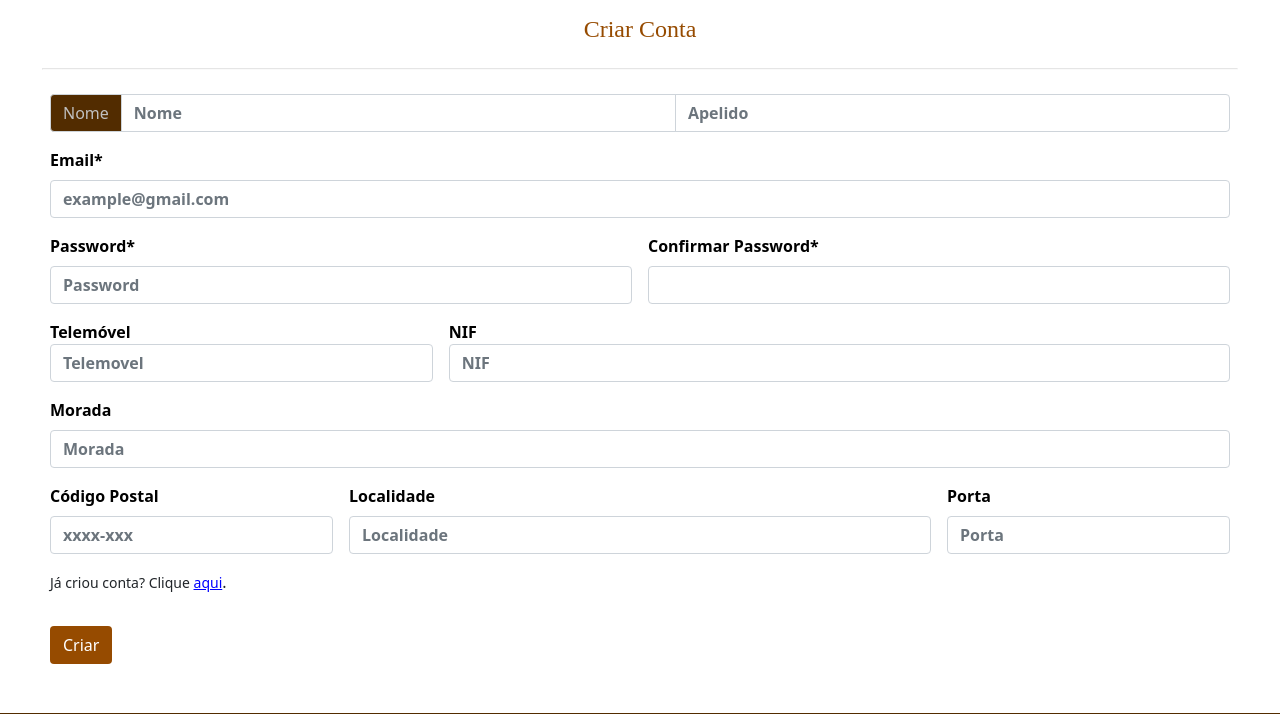
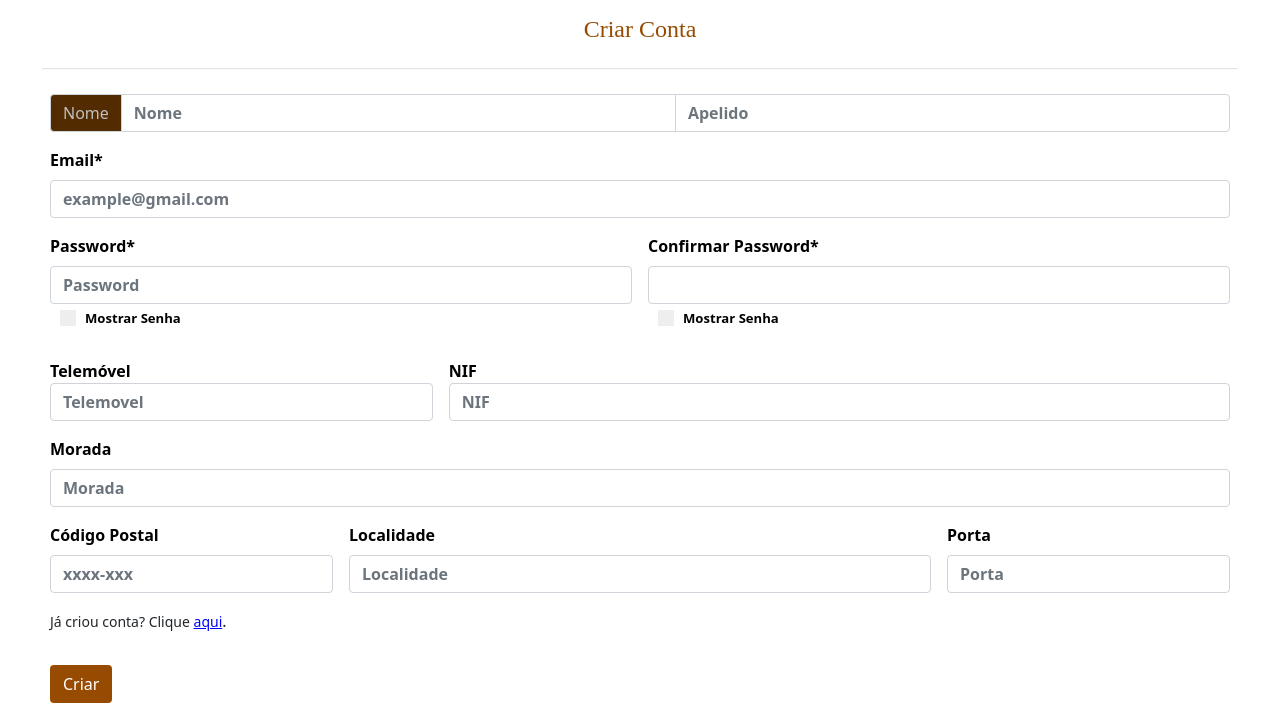
Before and after one commit to anabeatriz2004/pap-anabeatriz2004, a PHP site: page /registrar.php in a window 1280 px wide. Shown: the part 256-970 px from the top of the page. Run offline with PHP 8.4, Linux system fonts and the light colour scheme; data comes from the database, SQL or seed files in the repository; some libraries are stand-ins or nearby versions; some web fonts are replaced.

Commit message:
Mostrar ou ocultar password no registrar.php

```diff
--- a/registrar.php
+++ b/registrar.php
@@ -148,6 +148,18 @@
 		</div>
 
 		<!--Password-->
+		<script>
+			function mostrarOcultarPassword(){
+				var password = document.getElementById("inputPassword");
+				if (password.type=="password"){
+					password.type="text";
+				}
+				else{
+					password.type="password";
+				}
+			}
+		</script>
+
 		<div class="col-md-6">
 			<label for="inputPassword4" class="form-label">Password*</label>
 			<input name="Password" type="password" class="form-control" id="inputPassword" value="<?php if (!empty($_POST['Password'])) echo $_POST['Password']; ?>" placeholder="Password">
@@ -156,9 +168,27 @@
 						<?php echo $ErroPassword; ?>
 					</span>
 			<?php } ?>
+
+			<label class="container">
+				<small> Mostrar Senha </small>
+  				<input type="checkbox" onclick="mostrarOcultarPassword()">
+  				<span class="checkmark"> </span>
+			</label>
 		</div>
 
 		<!--Confirmar Password-->
+		<script>
+			function mostrarOcultarConfirmPassword(){
+				var password = document.getElementById("inputConfirmaPassword");
+				if (password.type=="password"){
+					password.type="text";
+				}
+				else{
+					password.type="password";
+				}
+			}
+		</script>
+
 		<div class="col-md-6">
 			<label for="inputPassword4" class="form-label"> Confirmar Password*</label>
 			<input name="ConfirmaPassword" type="password" class="form-control" id="inputConfirmaPassword" value="<?php if (!empty($_POST['Password'])) echo $_POST['Password']; ?>">
@@ -168,6 +198,12 @@
 						</div>
 					</span>
 			<?php } ?>
+
+			<label class="container">
+				<small> Mostrar Senha </small>
+  				<input type="checkbox" onclick="mostrarOcultarConfirmPassword()">
+  				<span class="checkmark"> </span>
+			</label>
 		</div>
 
 		<?php
```
